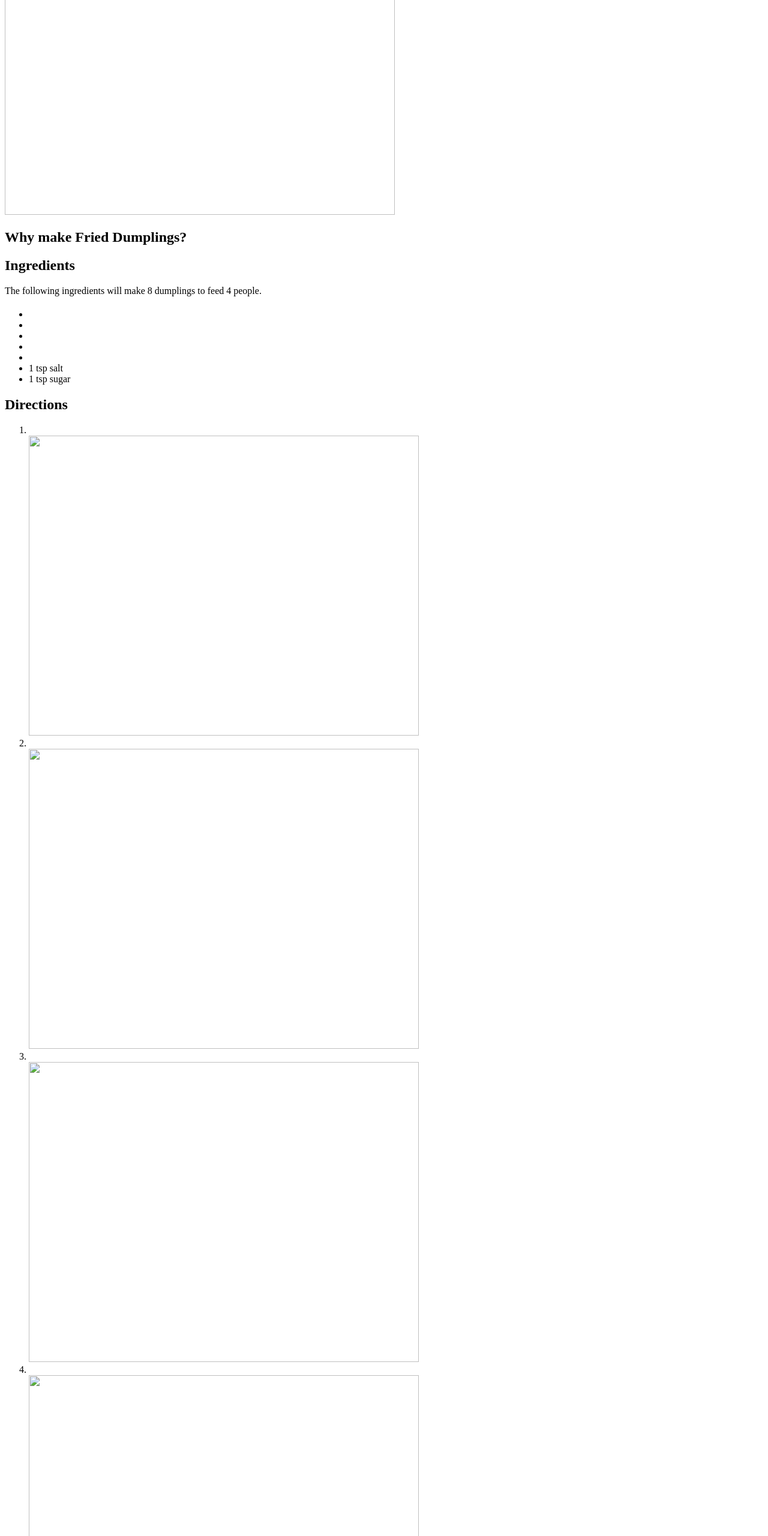
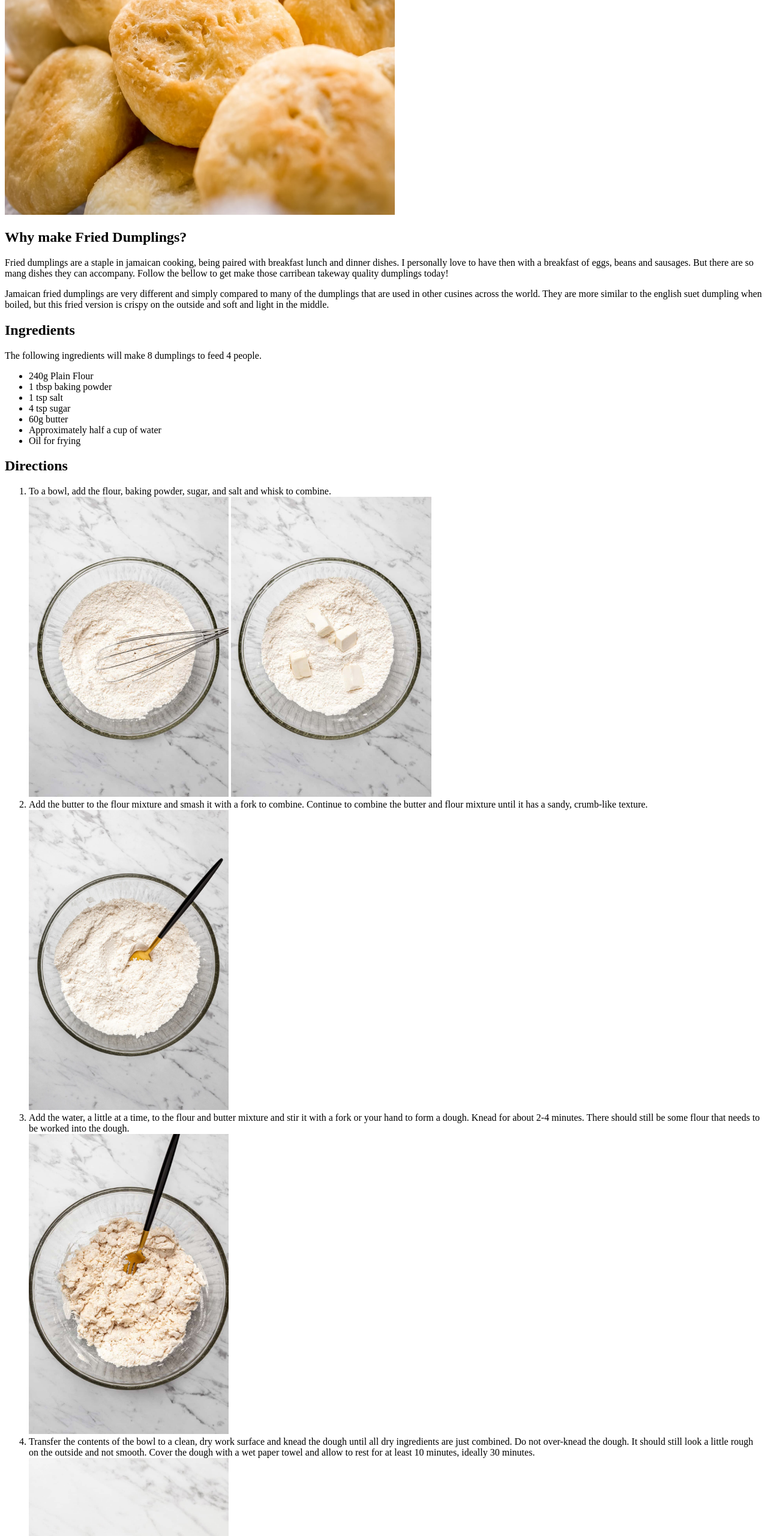
Before and after one commit to ShaniceWilliams/odin-recipes, a plain HTML site: page recipes/dumplings.html in a window 1280 px wide. Shown: the part 240-2800 px from the top of the page at 60% size. Drawn offline with Linux system fonts and the light colour scheme.

Commit message:
feat: Add dumpling.html content and images

```diff
--- a/recipes/dumplings.html
+++ b/recipes/dumplings.html
@@ -5,50 +5,61 @@
         <meta charset="UTF-8">
         <meta name="viewport" content="width=device-width, initial-scale=1.0">
         <title>Jamaican Fried Dumpling Recipe</title>
+
     </head>
-
+    <style>
+        .container {
+        display: grid;
+        grid-template-columns:20% 20% 20%;
+        align-items: center;
+      }
+        </style>
     <body>
         <h1>Jamaican Fried Dumpling Recipe</h1>
         <br>
-        <img src="" alt="" height="500"
+        <img src="../images/dumplings/dumplings.jpg" alt="Jamaican Fried Dumplings" height="500"
             width="650">
         <br>
         <h2>Why make Fried Dumplings?</h2>
-        <p></p>
+        <p>Fried dumplings are a staple in jamaican cooking, being paired with breakfast lunch and dinner dishes. I personally love to have then with a breakfast of eggs, beans and sausages. But there are so mang dishes they can accompany. Follow the bellow to get make those carribean takeway quality dumplings today!</p>
+        <p>Jamaican fried dumplings are very different and simply compared to many of the dumplings that are used in other cusines across the world. They are more similar to the english suet dumpling when boiled, but this fried version is crispy on the outside and soft and light in the middle. </p>
         <h2>Ingredients</h2>
         <p>The following ingredients will make 8 dumplings to feed 4 people.</p>
-        <h4></h4>
         <ul>
-            <li></li>
-            <li></li>
-            <li></li>
-            <li></li>
-            <li></li>
+            <li>240g Plain Flour</li>
+            <li>1 tbsp baking powder</li>
             <li>1 tsp salt</li>
-            <li>1 tsp sugar</li>
+            <li>4 tsp sugar</li>
+            <li>60g butter</li>
+            <li>Approximately half a cup of water</li>
+            <li>Oil for frying</li>
         </ul>
 
         <h2>Directions</h2>
         <ol>
-            <li></li>
-                <img src="" alt="" height="500"
-            width="650">
-            <li></li>
-                <img src="" alt="" height="500"
-            width="650">
-            <li></li>
-                <img src="" alt="" height="500"
-            width="650">
-            <li></li>
-            <img src="" alt="" height="500"
-            width="650">
-            <li></li>
-            <li></li>
-            <img src="" alt="" height="500"
-            width="650">
-            <li></li>
-            <img src="" alt="" height="500"
-            width="650">
+            <li>To a bowl, add the flour, baking powder, sugar, and salt and whisk to combine.</li>
+            <div class=”grid-container”>
+                <img src="../images/dumplings/flourandsalt.jpg" alt="Flour,salt and baking powder mix" height="500px">
+                <img src="../images/dumplings/mixinbutter.jpg" alt="Dry mix with butter pieces" height="500px">
+            </div>
+            <li>Add the butter to the flour mixture and smash it with a fork to combine. Continue to combine the butter and flour mixture until it has a sandy, crumb-like texture.</li>
+            <img src="../images/dumplings/finaldrymix.webp" alt="Dry mix with butter mixed in" height="500px">
+            <li>Add the water, a little at a time, to the flour and butter mixture and stir it with a fork or your hand to form a dough. Knead for about 2-4 minutes. There should still be some flour that needs to be worked into the dough.</li>
+            <img src="../images/dumplings/wetmix.jpg" alt="" height="500">
+            <li>Transfer the contents of the bowl to a clean, dry work surface and knead the dough until all dry ingredients are just combined. Do not over-knead the dough. It should still look a little rough on the outside and not smooth. Cover the dough with a wet paper towel and allow to rest for at least 10 minutes, ideally 30 minutes.</li>
+            <img src="../images/dumplings/dough.jpg" alt="" height="500">
+            <li>Tear off golf ball sized amounts of dough and roll slightly into a ball. When all dough balls are rolled, gently flatten them in the centre only slightly before carefully placing them in the oil a few at a time. This helps them to fry evenly (they will form back into round balls in the oil). Cover your dough again while your oil heats up.
+            </li>
+            <div class="grid-container">
+                <img src="../images/dumplings/doughballs.jpg" alt="Dough balls ready for shaping" height="500">
+                <img src="../images/dumplings/readytofry.jpg" alt="Ready to fry dumplings" height="500">
+            </div>
+
+            <li>Tear off a small piece of dough no larger than a 1/2 teaspoon and place it in the oil. If the oil around the dough starts to bubble all around it then it’s ready for frying.</li>
+            <img src="" alt="" height="500">
+            <li>Cook the dough in the oil until golden brown on each side, flipping when needed (approximately 6 - 8 minutes).</li>
+            <img src="../images/dumplings/frying.jpg" alt="frying the dough" height="500">
+            <li>Place a few paper towels onto a plate. Carefully remove the dumplings from the oil and transfer them to the plate. Serve warm.</li>
         </ol>
     </body>
 
```
Also changed, not shown: images/dumplings/dough.jpg (added), images/dumplings/doughballs.jpg (added), images/dumplings/dumplings.jpg (added), images/dumplings/finaldrymix.webp (added), images/dumplings/flourandsalt.jpg (added), images/dumplings/frying.jpg (added), images/dumplings/mixinbutter.jpg (added), images/dumplings/readytofry.jpg (added), images/dumplings/wetmix.jpg (added).
